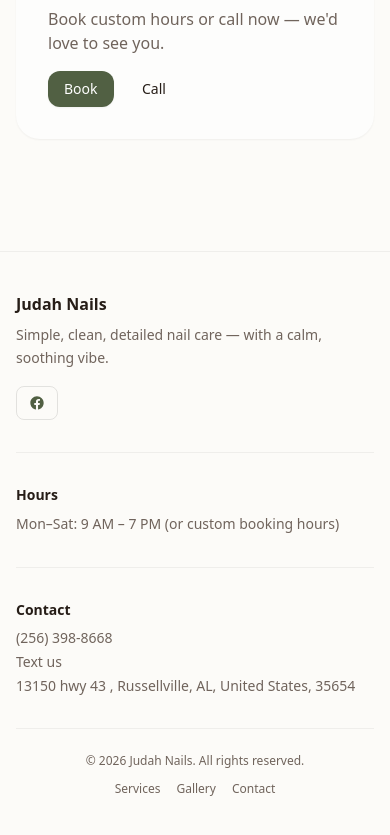
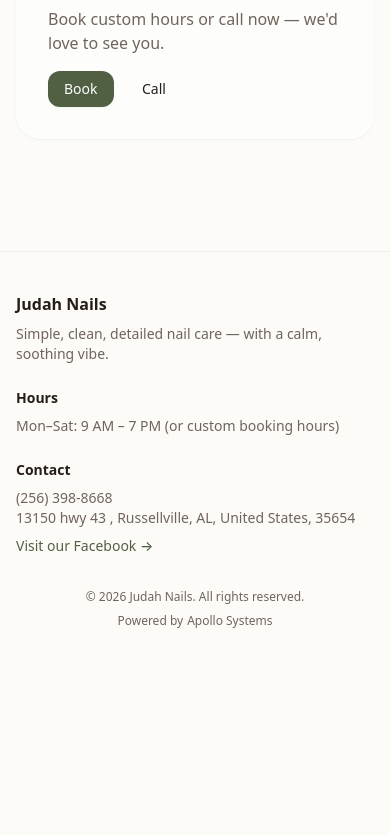
Before and after one commit to ApolloDev-linx/judah-nails, a Next.js app in the folder frontend/: page / in a window 390 px wide. Shown: the part 2462-3297 px from the top of the page. After the commit the page ends 3187 px from the top, so only its background shows below. Built offline with nearby package versions, Linux system fonts and the light colour scheme.

Commit message:
fix: footer mobile

```diff
--- a/frontend/components/layout/Footer.tsx
+++ b/frontend/components/layout/Footer.tsx
@@ -1,98 +1,50 @@
 import { site } from "@/content/site";
 import Section from "@/components/ui/Section";
 import { formatPhone } from "@/lib/utils";
-import Link from "next/link";
 
 export default function Footer() {
   return (
-    <footer className="border-t border-black/5 pb-28 pt-10 md:pb-10">
+    <footer className="border-t border-black/5 pt-10 pb-24 md:pb-10">
       <Section>
-        <div className="grid gap-8 md:grid-cols-3 md:gap-6">
-          {/* Brand */}
+        <div className="grid gap-6 md:grid-cols-3">
           <div>
             <div className="text-base font-semibold">{site.name}</div>
-            <p className="mt-2 max-w-xs text-sm leading-relaxed text-[hsl(var(--muted))]">
+            <p className="mt-2 text-sm text-[hsl(var(--muted))]">
               Simple, clean, detailed nail care — with a calm, soothing vibe.
-            </p>
-
-            {/* Social links — shown as compact icons on mobile, text on desktop */}
-            {site.social.facebook && (
-              <a
-                href={site.social.facebook}
-                target="_blank"
-                rel="noopener noreferrer"
-                aria-label="Visit our Facebook page"
-                className="mt-4 inline-flex items-center gap-2 rounded-lg border border-black/10 px-3 py-2 text-sm font-medium text-[hsl(var(--accent))] transition hover:border-[hsl(var(--accent))]/30 hover:bg-[hsl(var(--accent))]/5"
-              >
-                {/* Facebook SVG icon */}
-                <svg
-                  className="h-4 w-4"
-                  fill="currentColor"
-                  viewBox="0 0 24 24"
-                  aria-hidden="true"
-                >
-                  <path d="M22 12c0-5.523-4.477-10-10-10S2 6.477 2 12c0 4.991 3.657 9.128 8.438 9.878v-6.987h-2.54V12h2.54V9.797c0-2.506 1.492-3.89 3.777-3.89 1.094 0 2.238.195 2.238.195v2.46h-1.26c-1.243 0-1.63.771-1.63 1.562V12h2.773l-.443 2.89h-2.33v6.988C18.343 21.128 22 16.991 22 12z" />
-                </svg>
-                <span className="hidden sm:inline">Facebook</span>
-              </a>
-            )}
-          </div>
-
-          {/* Divider — mobile only */}
-          <div className="h-px bg-black/5 md:hidden" />
-
-          {/* Hours */}
-          <div>
-            <div className="text-sm font-semibold">Hours</div>
-            <p className="mt-2 text-sm leading-relaxed text-[hsl(var(--muted))]">
-              {site.hours}
             </p>
           </div>
 
-          {/* Divider — mobile only */}
-          <div className="h-px bg-black/5 md:hidden" />
+          <div>
+            <div className="text-sm font-semibold">Hours</div>
+            <p className="mt-2 text-sm text-[hsl(var(--muted))]">{site.hours}</p>
+          </div>
 
-          {/* Contact */}
           <div>
             <div className="text-sm font-semibold">Contact</div>
-            <div className="mt-2 space-y-1">
-              <a
-                href={`tel:${site.phone}`}
-                className="block text-sm text-[hsl(var(--muted))] transition hover:text-[hsl(var(--accent))]"
-              >
-                {formatPhone(site.phone)}
-              </a>
-              <a
-                href={`sms:${site.phone}`}
-                className="block text-sm text-[hsl(var(--muted))] transition hover:text-[hsl(var(--accent))]"
-              >
-                Text us
-              </a>
-              <p className="text-sm text-[hsl(var(--muted))]">
-                {site.addressLine1}
-              </p>
-            </div>
+            <p className="mt-2 text-sm text-[hsl(var(--muted))]">{formatPhone(site.phone)}</p>
+            <p className="text-sm text-[hsl(var(--muted))]">{site.addressLine1}</p>
+	    {site.social.facebook && (
+ <a
+  href={site.social.facebook}
+  target="_blank"
+  rel="noopener noreferrer"
+  className="mt-2 inline-block text-sm font-medium text-[hsl(var(--accent))] hover:underline"
+>
+  Visit our Facebook →
+</a>)}
           </div>
         </div>
 
-        {/* Bottom bar */}
-        <div className="mt-8 flex flex-col items-center justify-between gap-3 border-t border-black/5 pt-6 sm:flex-row">
-          <div className="text-xs text-[hsl(var(--muted))]">
-            &copy; {new Date().getFullYear()} {site.name}. All rights reserved.
-          </div>
-
-          {/* Quick nav links in footer */}
-          <nav className="flex gap-4 text-xs text-[hsl(var(--muted))]">
-            <Link href="/services" className="transition hover:text-[hsl(var(--text))]">
-              Services
-            </Link>
-            <Link href="/gallery" className="transition hover:text-[hsl(var(--text))]">
-              Gallery
-            </Link>
-            <Link href="/contact" className="transition hover:text-[hsl(var(--text))]">
-              Contact
-            </Link>
-          </nav>
+        <div className="mt-8 flex flex-col items-center gap-2 text-xs text-[hsl(var(--muted))]">
+          <span>© {new Date().getFullYear()} {site.name}. All rights reserved.</span>
+          <a
+            href="https://www.apollosystems.tech/"
+            target="_blank"
+            rel="noopener noreferrer"
+            className="inline-flex items-center gap-1 transition hover:text-[hsl(var(--text))]"
+          >
+            Powered by <span className="font-medium">Apollo Systems</span>
+          </a>
         </div>
       </Section>
     </footer>
```
